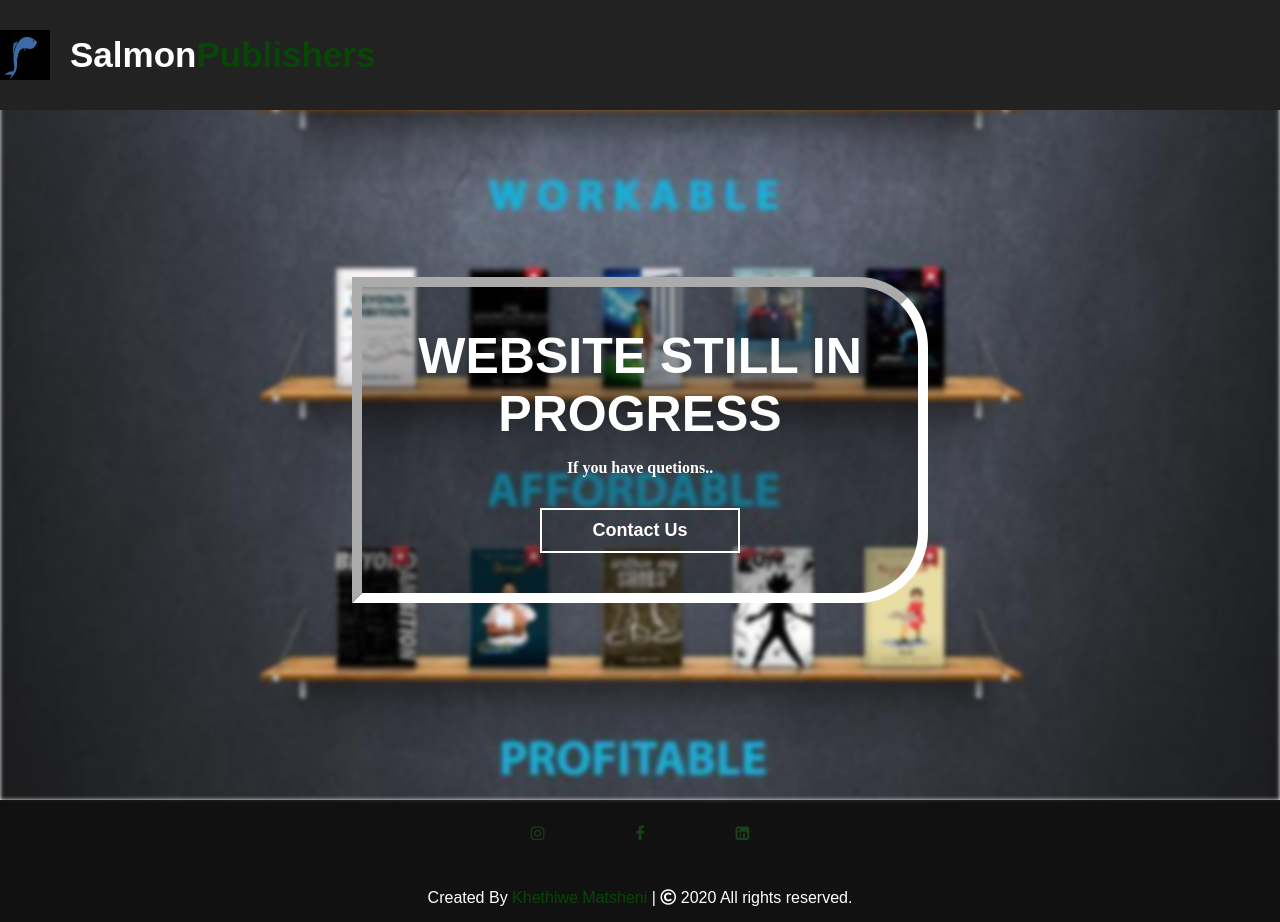
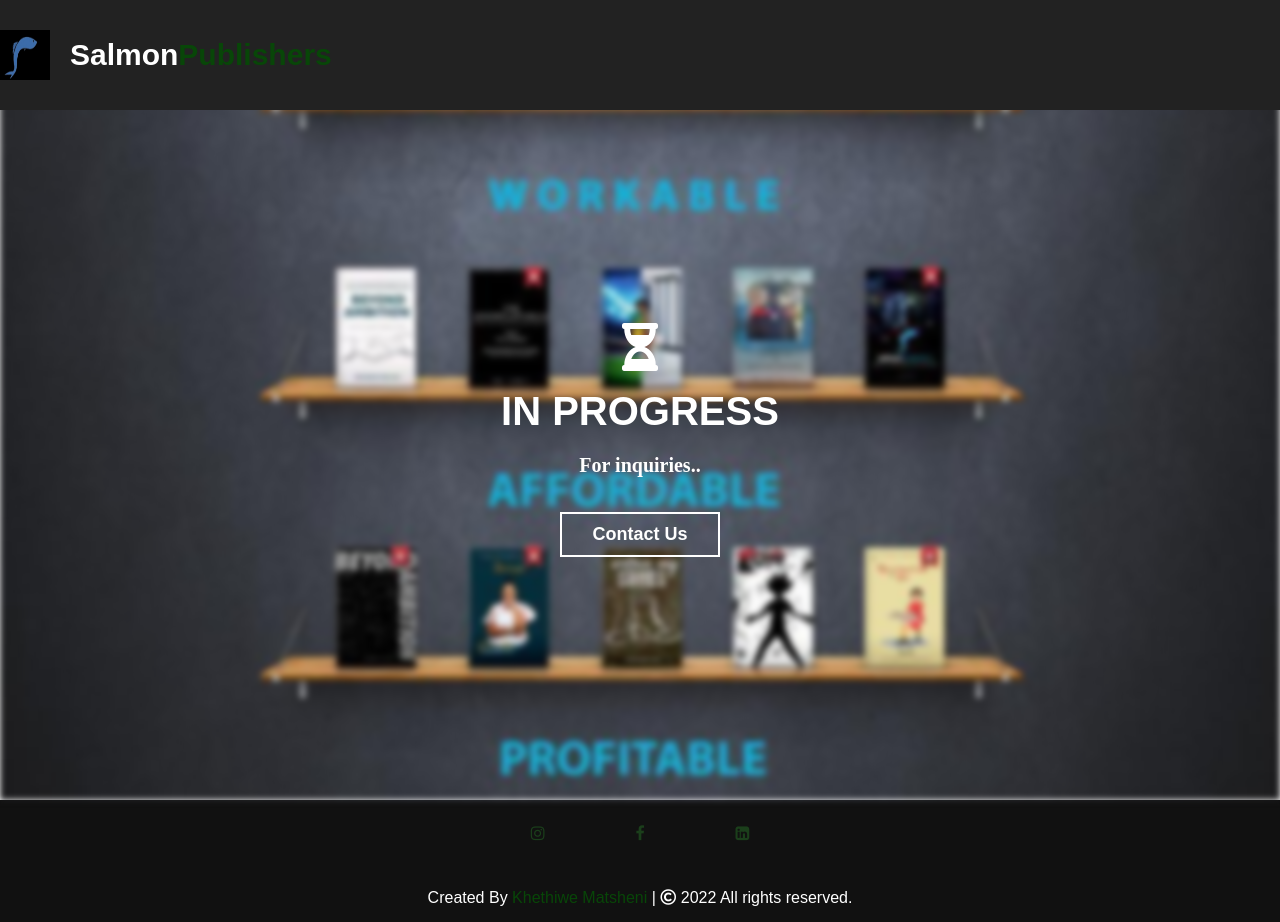
Before and after one commit to khethiwematsheni-ITvarsity/salmon, a plain HTML site: page index.html in a window 1280 px wide. Drawn offline with nearby package versions, Linux system fonts and the light colour scheme.

Commit message:
Add files via upload

```diff
--- a/index.html
+++ b/index.html
@@ -24,13 +24,15 @@
 
         <div class="banner-img"></div>
             <div class="banner-text">
-                <h2>Website still in progress</h2>
-                <p>If you have quetions..</p>
+                <i class='fas fa-hourglass-half' style='font-size:48px;color:white'></i>
+            <br>
+            <br>
+                <h2>In progress</h2>
+                <p>For inquiries..</p>
                 <a href="tel:0658466190">Contact Us</a>
-
-
             </div>
         </div>
+
     </body>
 
     <footer>
@@ -41,6 +43,6 @@
             <a href="https://www.linkedin.com/in/xolani-gule-6b39a81a4"><i class="fa fa-linkedin-square"></i></a>
         </div>
         </br></br>
-        <span>Created By <a href="#">Khethiwe Matsheni</a> | <span class="far fa-copyright"></span> 2020 All rights reserved.</span>
+        <span>Created By <a href="#">Khethiwe Matsheni</a> | <span class="far fa-copyright"></span> 2022 All rights reserved.</span>
     </footer>
 </html>
--- a/style.css
+++ b/style.css
@@ -34,7 +34,7 @@ body,html{
     text-align: left;
     text-decoration: none;
     color: #fff;
-    font-size: 35px;
+    font-size: 30px;
     font-weight: 600;
 }
 .navbar .logo a span{
@@ -64,7 +64,7 @@ body,html{
 }
 
 h2{
-    font-size: 50px;
+    font-size: 40px;
     text-transform: uppercase;
     margin: 0;
 }
@@ -74,7 +74,7 @@ h2{
     background-size: no-repeat;
     background-position: center;
     height: 100%;
-    filter: blur(2px);
+    filter: blur(3px);
 }
 .banner-text{
     position: absolute;
@@ -85,20 +85,17 @@ h2{
     width:45%;
     padding: 40px 0;
     text-align: center;
-    border-top-right-radius: 70px;
-    border-bottom-right-radius: 70px;
-    background-color: rgba(0,0,0,0.3);
     color: #fff;
     font-weight: bold;
-    border: 10px inset #fff;
 }
 .banner-text p{
     padding: 0 8%;
+    font-size: 20px;
     font-family: merienda;
 }
 .banner-text a{
     display: inline-block;
-    padding: 10px 50px;
+    padding: 10px 30px;
     border: 2px solid #fff;
     font-size: 18px;
     text-decoration: none;
```
